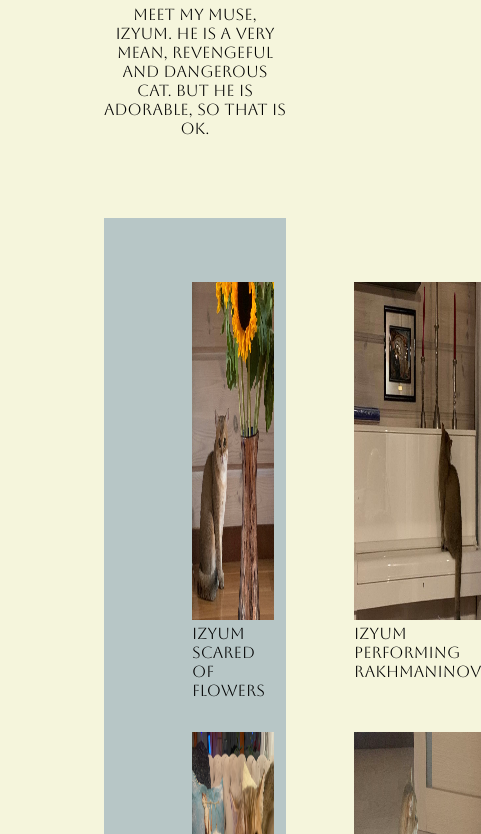
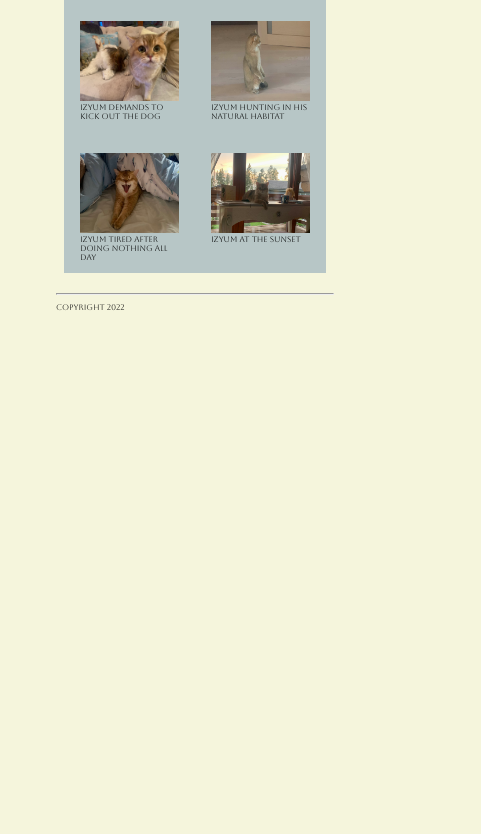
Before and after one commit to akuznetsova22/akuznetsova22.github.io, a plain HTML site: page izyum.html in a window 390 px wide. Shown: the part 328-1162 px from the top of the page, 481 px wide, since content can reach past the window. After the commit the page ends 844 px from the top, so only its background shows below. Drawn offline with Linux system fonts and the light colour scheme.

Commit message:
added mobile version

```diff
--- a/styles/style-article.css
+++ b/styles/style-article.css
@@ -1,3 +1,17 @@
+/*Mobile Phone*/
+@media only screen and (min-device-width:320px) and (max-device-width:480px){
+    html{
+        font-size:0.5rem;
+        margin:0;
+        padding:0;
+    }
+
+    article{
+        padding:0;
+        font-size:0.8rem;
+    }
+
+    }
 @font-face {
     font-family: "aboreto";
     src: url(../fonts/Aboreto/Aboreto-Regular.ttf);
--- a/styles/style-biography.css
+++ b/styles/style-biography.css
@@ -1,3 +1,44 @@
+/*Mobile Phone*/
+@media only screen and (min-device-width:320px) and (max-device-width:480px){
+    html{
+        font-size:0.5rem;
+        margin:0;
+        padding:0;
+    }
+    section{
+        margin:0;
+        padding:0;
+    }
+    section{
+        height:300px;
+        margin:0;
+        padding:0;
+    }
+    section li{
+        padding:0;
+        margin:0;
+    }
+    section ul{
+        margin-left: 0;
+    }
+    section p{
+        padding:0;
+        margin:0;
+    }
+    section.current-state{
+        height:200px;
+    }
+    .current-state{
+        margin-top:0;
+        padding:0;
+    }
+    .current-state img{
+        margin-top:6rem;
+        width:30%;
+        height:40%;
+    }
+
+}
 @font-face {
     font-family: "aboreto";
     src: url(../fonts/Aboreto/Aboreto-Regular.ttf);
--- a/styles/style-gallery.css
+++ b/styles/style-gallery.css
@@ -1,3 +1,31 @@
+/*Mobile Phone*/
+@media only screen and (min-device-width:390px) and (max-device-width:844px){
+    html{
+        font-size:0.5rem;
+        margin:0;
+        padding:0;
+    }
+
+    section.gallery{
+        padding:0;
+        margin:0;
+        height:400px;
+    }
+    figure{
+        padding:0;
+        margin:0;
+        height:100px;
+    }
+    img{
+        margin:0;
+        padding:0;
+        box-sizing: border-box;
+        max-height:80%;
+
+    }
+
+    }
+
 @font-face {
     font-family: "aboreto";
     src: url(../fonts/Aboreto/Aboreto-Regular.ttf);
--- a/styles/style-index-page.css
+++ b/styles/style-index-page.css
@@ -1,3 +1,27 @@
+/*Mobile Phone*/
+@media only screen and (min-device-width:320px) and (max-device-width:480px){
+html{
+    font-size:0.5rem;
+    margin:0;
+    padding:0;
+}
+
+main{
+    display:block;
+    margin:0;
+    padding:0;
+}
+main img{
+    margin-top:5rem;
+    width:10%;
+    height:50%;
+}
+.welcome-msg{
+    padding:1em;
+    font-size:0.8rem;
+}
+}
+
 @font-face {
     font-family: "aboreto";
     src: url(../fonts/Aboreto/Aboreto-Regular.ttf);
--- a/styles/style-izyum.css
+++ b/styles/style-izyum.css
@@ -1,3 +1,29 @@
+/*Mobile Phone*/
+@media only screen and (min-device-width:390px) and (max-device-width:844px){
+    html{
+        font-size:0.5rem;
+        margin:0;
+        padding:0;
+    }
+
+    section.gallery{
+        padding:0;
+        margin:1rem;
+        height:400px;
+    }
+    figure{
+        padding:1rem;
+        margin:1rem;
+        height:100px;
+    }
+    img{
+        margin:0;
+        padding:0;
+        box-sizing: border-box;
+        max-height:80%;
+
+    }
+    }
 @font-face {
     font-family: "aboreto";
     src: url(../fonts/Aboreto/Aboreto-Regular.ttf);
```
